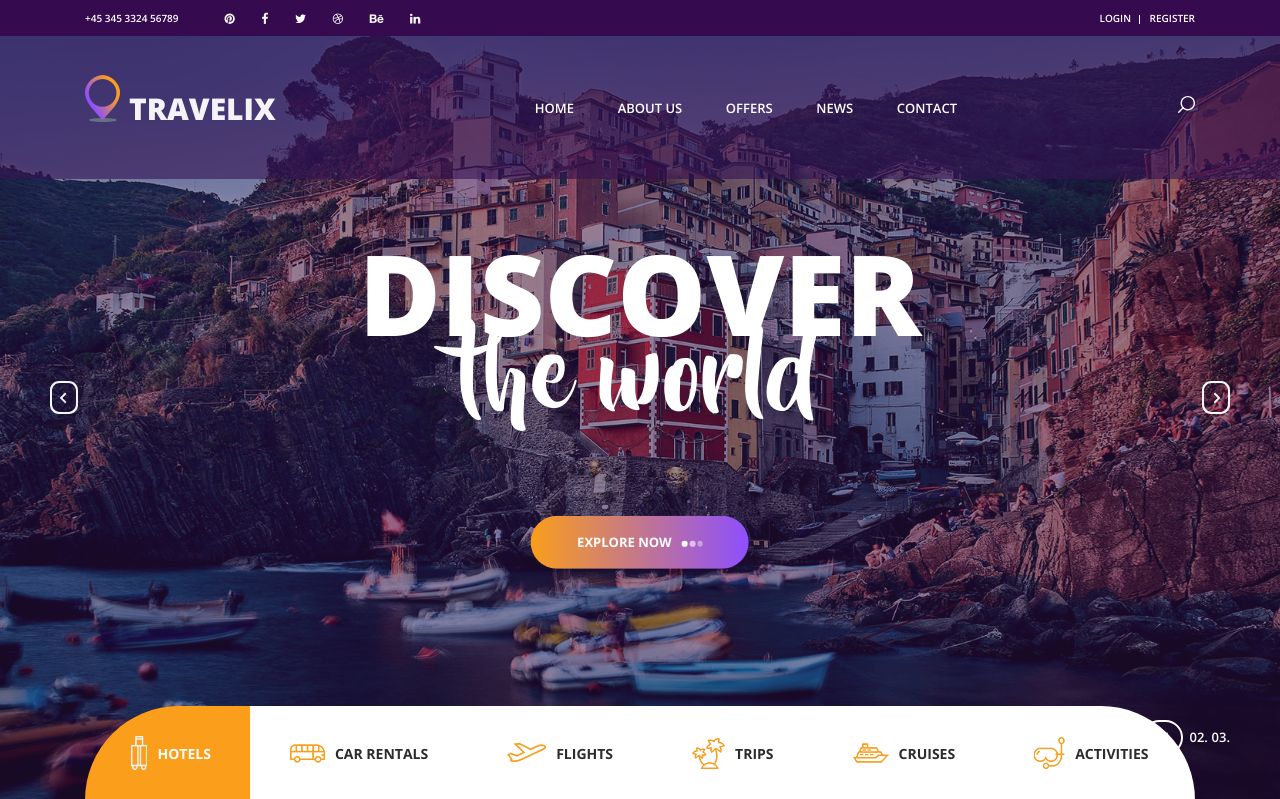
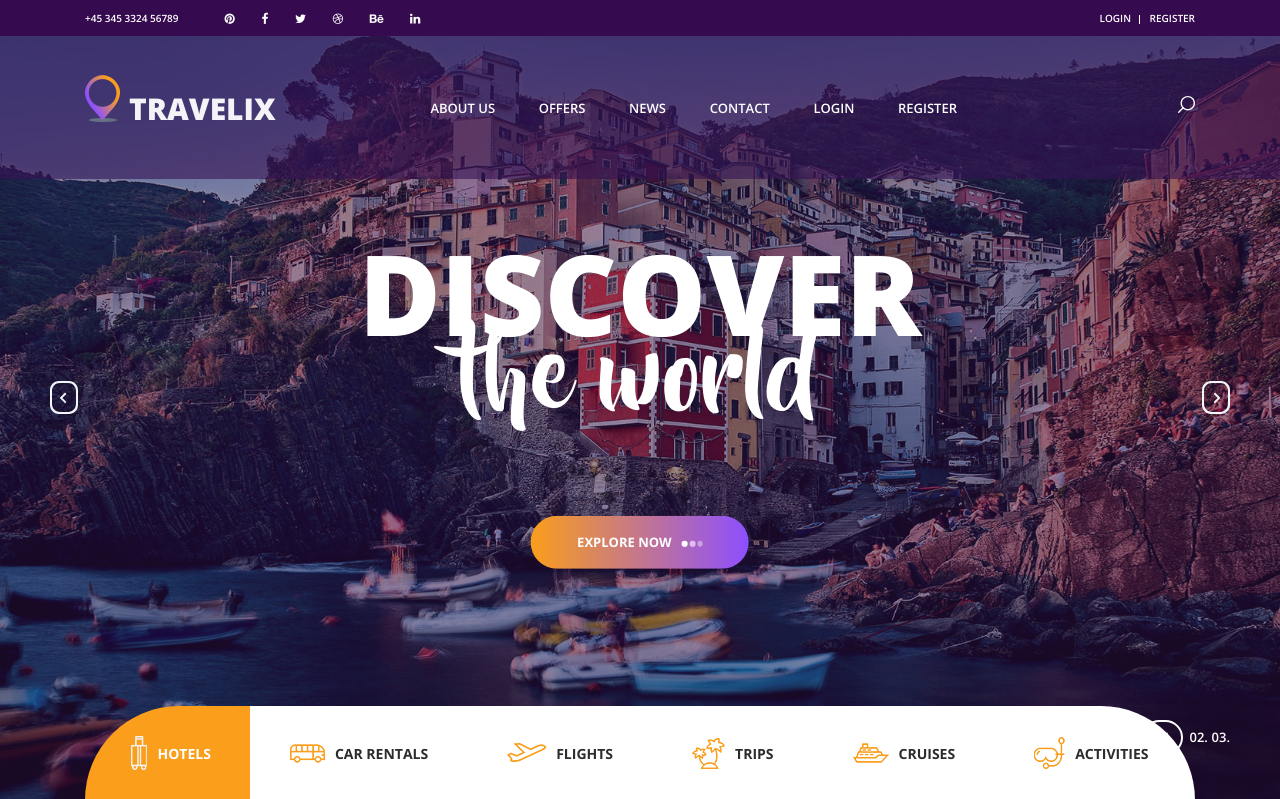
Before and after one commit to dzelilatin/SarayGo, a PHP site: page /frontend/index.html in a window 1280 px wide. Shown: the top 799 px of the page. Run offline with PHP 8.4, Linux system fonts and the light colour scheme.

Commit message:
small changes

```diff
--- a/frontend/css/styles/main_styles.css
+++ b/frontend/css/styles/main_styles.css
@@ -44,8 +44,8 @@
 @font-face
 {
 	font-family: 'Beyond';
-	src: url('../fonts/beyond_the_mountains.otf')  format('truetype'),
-		 url('../fonts/beyond_the_mountains.ttf')  format('opentype');
+	src: url('../../assets/fonts/beyond_the_mountains.otf')  format('truetype'),
+		 url('../../assets/fonts/beyond_the_mountains.ttf')  format('opentype');
 }
 
 /*********************************
--- a/frontend/index.html
+++ b/frontend/index.html
@@ -7,7 +7,7 @@
     <meta name="description" content="Travelix Project">
     <meta name="viewport" content="width=device-width, initial-scale=1">
     <link rel="stylesheet" type="text/css" href="../frontend/css/styles/bootstrap4/bootstrap.min.css">
-<link href="../frontend/assets/plugins/font-awesome-4.7.0/css/font-awesome.min.css" rel="stylesheet" type="text/css">
+    <link href="../frontend/assets/plugins/font-awesome-4.7.0/css/font-awesome.min.css" rel="stylesheet">
     <link rel="stylesheet" type="text/css" href="../frontend/assets/plugins/OwlCarousel2-2.2.1/owl.carousel.css">
     <link rel="stylesheet" type="text/css" href="../frontend/assets/plugins/OwlCarousel2-2.2.1/owl.theme.default.css">
     <link rel="stylesheet" type="text/css" href="../frontend/assets/plugins/OwlCarousel2-2.2.1/animate.css">
@@ -60,11 +60,12 @@
 						</div>
 						<div class="main_nav_container ml-auto">
 							<ul class="main_nav_list">
-								<li class="main_nav_item"><a href="#">home</a></li>
-								<li class="main_nav_item"><a href="../frontend/views/about.html">about us</a></li>
-								<li class="main_nav_item"><a href="../frontend/views/offers.html">offers</a></li>
-								<li class="main_nav_item"><a href="../frontend/views/blog.html">news</a></li>
-								<li class="main_nav_item"><a href="../frontend/views/contact.html">contact</a></li>
+								<li class="main_nav_item"><a href="#about">about us</a></li>
+								<li class="main_nav_item"><a href="#offers">offers</a></li>
+								<li class="main_nav_item"><a href="#blog">news</a></li>
+								<li class="main_nav_item"><a href="#contact">contact</a></li>
+								<li class="main_nav_item"><a href="#" id="loginBtn">Login</a></li>
+								<li class="main_nav_item"><a href="#" id="registerBtn">Register</a></li>
 							</ul>
 						</div>
 						<div class="content_search ml-lg-0 ml-auto">
@@ -105,10 +106,11 @@
 
 	</header>
 
+    <!-- Mobile Menu -->
 	<div class="menu trans_500">
 		<div class="menu_content d-flex flex-column align-items-center justify-content-center text-center">
 			<div class="menu_close_container"><div class="menu_close"></div></div>
-			<div class="logo menu_logo"><a href="#"><img src="..frontend/assets/images/logo.png" alt=""></a></div>
+			<div class="logo menu_logo"><a href="#"><img src="../frontend/assets/images/logo.png" alt=""></a></div>
 			<ul>
 				<li class="menu_item"><a href="#">home</a></li>
 				<li class="menu_item"><a href="../frontend/views/about.html">about us</a></li>
@@ -145,7 +147,7 @@
 
 				<!-- Slider Item -->
 				<div class="owl-item home_slider_item">
-					<div class="home_slider_background" style="background-image:url(..frontend/assets/images/home_slider.jpg)"></div>
+					<div class="home_slider_background" style="background-image:url(../frontend/assets/images/home_slider.jpg)"></div>
 
 					<div class="home_slider_content text-center">
 						<div class="home_slider_content_inner" data-animation-in="flipInX" data-animation-out="animate-out fadeOut">
@@ -158,7 +160,7 @@
 
 				<!-- Slider Item -->
 				<div class="owl-item home_slider_item">
-					<div class="home_slider_background" style="background-image:url(..frontend/assets/images/home_slider.jpg)"></div>
+					<div class="home_slider_background" style="background-image:url(../frontend/assets/images/home_slider.jpg)"></div>
 
 					<div class="home_slider_content text-center">
 						<div class="home_slider_content_inner" data-animation-in="flipInX" data-animation-out="animate-out fadeOut">
```
Also changed, not shown: other parts of frontend/css/styles/main_styles.css (+40 -1 lines), backend/database/ERD.png (renamed from database/ERD.png), backend/database/schema.sql (renamed from database/schema.sql). Lines whose indentation alone changed are shown as unchanged.
